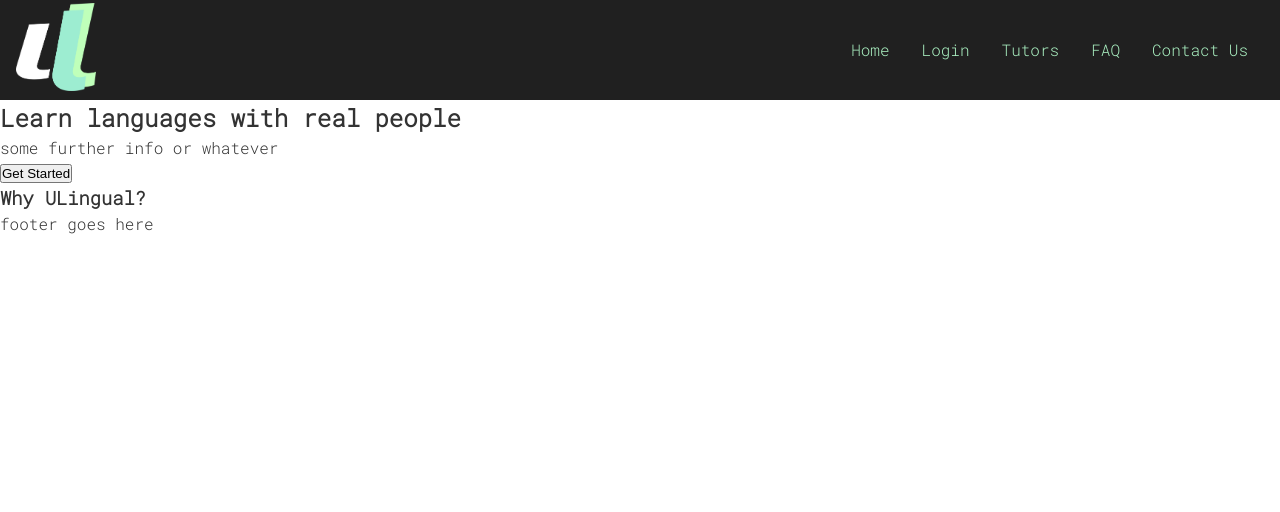
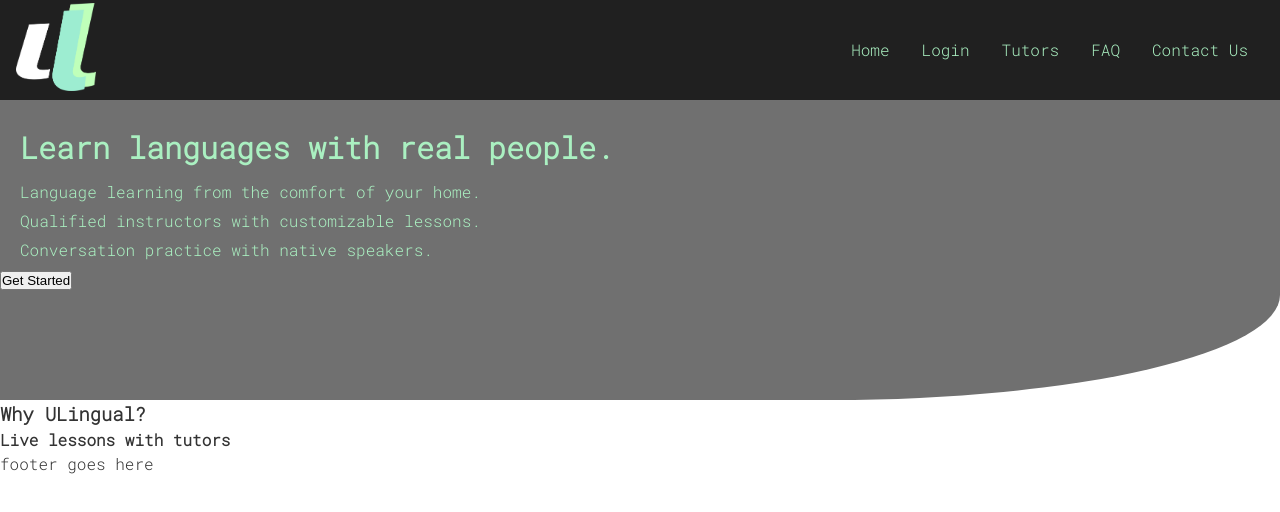
Before and after one commit to Steven-Vasquez/ULingual, a React (Create React App) app in the folder Milestones/M2/VerticalPrototype/my-app/: page / in a window 1280 px wide. Shown: the top 512 px of the page. Built offline with nearby package versions, Linux system fonts and the light colour scheme.

Commit message:
Worked with jojo to set up skeleton for hope page in code. further work needed

```diff
--- a/Milestones/M2/VerticalPrototype/my-app/src/App.js
+++ b/Milestones/M2/VerticalPrototype/my-app/src/App.js
@@ -1,12 +1,10 @@
 import React from 'react'
 import Navbar from './components/Navbar'
 import Footer from './components/Footer';
+import MainContent from './components/Maincontent';
 
 function App() {
 
-  const getStarted = () => {
-    // some get started thing
-  };
 
   return (
     <>
@@ -22,35 +20,7 @@ function App() {
       */}
 
       <Navbar />
-      <div>
-        <h2>Learn languages with real people</h2>
-        <p>some further info or whatever</p>
-        <button type='button' onClick={getStarted}>
-          Get Started
-        </button>
-      </div>
-
-      <div>
-        {/* flag/languages offered list */}
-      </div>
-
-      <div>
-        <h3>Why ULingual?</h3>
-        {/* blah blah, what we offer
-        *  (image)
-        *  - Live lessons with tutors
-        *     -
-        *
-        *  (image)
-        *  - Live chat with native speakers & fellow learners for practice
-        *
-        *  - Other language learning resources
-        *
-        * What else do we offer?
-        * [Learn more about ULingual]
-        */}
-      </div>
-
+      <MainContent />
       <Footer />
 
 
--- /dev/null
+++ b/Milestones/M2/VerticalPrototype/my-app/src/components/Maincontent.css
@@ -0,0 +1,25 @@
+.SubHeader{
+    background-color: var(--lightgrey);
+    border-bottom-right-radius: 35%;
+    height: 300px;
+
+}
+
+.SubHeader h2{
+    font-size: 30px;
+    color: #AAF0C1;
+    padding-bottom: 10px;
+    padding-top: 25px;
+    padding-left: 20px;
+}
+
+.SubHeader p{
+    color: #AAF0C1;
+    padding-bottom: 5px;
+    padding-left: 20px;
+}
+
+.btn-custom button{
+    left: 20%;
+
+}
--- /dev/null
+++ b/Milestones/M2/VerticalPrototype/my-app/src/components/Maincontent.js
@@ -0,0 +1,65 @@
+import React from 'react'
+import './Maincontent.css'
+
+const MainContent = () => {
+
+    const getStarted = () => {
+        // some get started thing
+      };
+
+    //const languages = {}
+
+    return(
+        <div>
+            <div className='SubHeader'>
+                <h2>Learn languages with real people.</h2>
+                <p>Language learning from the comfort of your home.</p>
+                <p>Qualified instructors with customizable lessons.</p>
+                <p>Conversation practice with native speakers.</p>
+                <div className='btn-custom'>
+                    <button type='button' onClick={getStarted}>
+                    Get Started
+                    </button>
+                </div>
+            </div>
+
+            <div>
+                {/* flag/languages offered list
+
+                <ul style={{listStyleType: 'none'}}>
+                    {languages.map((member, index) => (
+                        member
+                    ))}
+                </ul>
+                */}
+
+            </div>
+
+            <div>
+                <h3>Why ULingual?</h3>
+                <h4>Live lessons with tutors</h4>
+                {/* blah blah, what we offer
+                *  (image)
+                *  - Live lessons with tutors
+                *     -
+                *
+                *  (image)
+                *  - Live chat with native speakers & fellow learners for practice
+                *
+                *  - Other language learning resources
+                *
+                * What else do we offer?
+                * [Learn more about ULingual]
+                */}
+            </div>
+
+
+        </div>
+
+
+    );
+
+
+}
+
+export default MainContent
--- a/Milestones/M2/VerticalPrototype/my-app/src/index.css
+++ b/Milestones/M2/VerticalPrototype/my-app/src/index.css
@@ -25,6 +25,10 @@ body{
   line-height: 1.5;
   font-family: 'Roboto Mono', monospace;
 }
-:primary-colort{
+:primary-color{
   color: var(--primary);
 }
+
+:mint-color{
+  color: var(--mint-green);
+}
```
Also changed, not shown: Milestones/M2/VerticalPrototype/my-app/src/pages/Login.js (added, +22 -0 lines), Milestones/M2/VerticalPrototype/my-app/src/components/Navigation.js (deleted).
